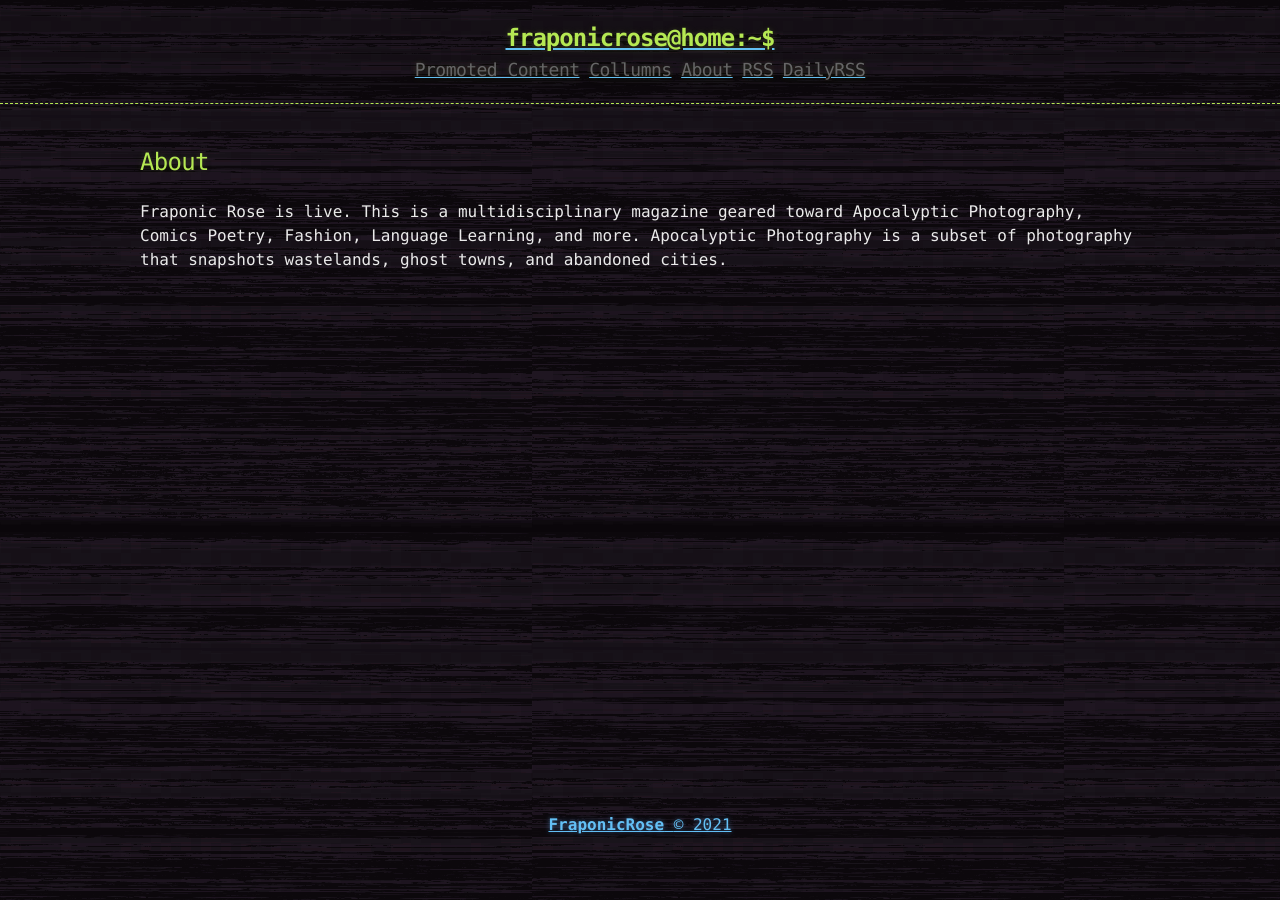
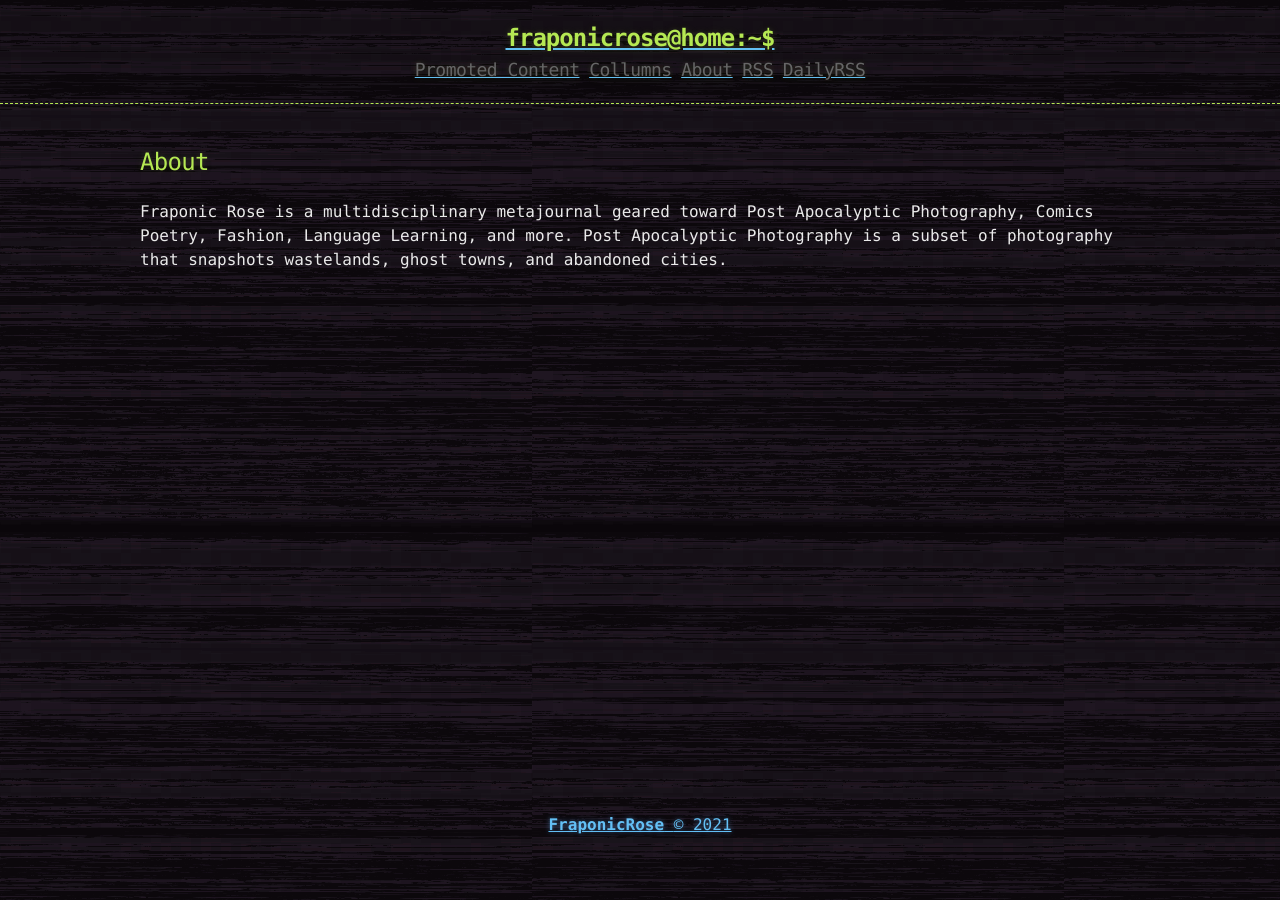
Before and after one commit to LWFlouisa/FraponicRose, a Jekyll site: the page built from about.md, in a window 1280 px wide. Built offline with Jekyll 4.4.1, drawn with Linux system fonts in a browser that asks for light colours.

Commit message:
Update about.md

```diff
--- a/about.md
+++ b/about.md
@@ -3,4 +3,4 @@ layout: page
 title: About
 ---
 ## About
-Fraponic Rose is live. This is a multidisciplinary magazine geared toward Apocalyptic Photography, Comics Poetry, Fashion, Language Learning, and more. Apocalyptic Photography is a subset of photography that snapshots wastelands, ghost towns, and abandoned cities.
+Fraponic Rose is a multidisciplinary metajournal geared toward Post Apocalyptic Photography, Comics Poetry, Fashion, Language Learning, and more. Post Apocalyptic Photography is a subset of photography that snapshots wastelands, ghost towns, and abandoned cities.
```
